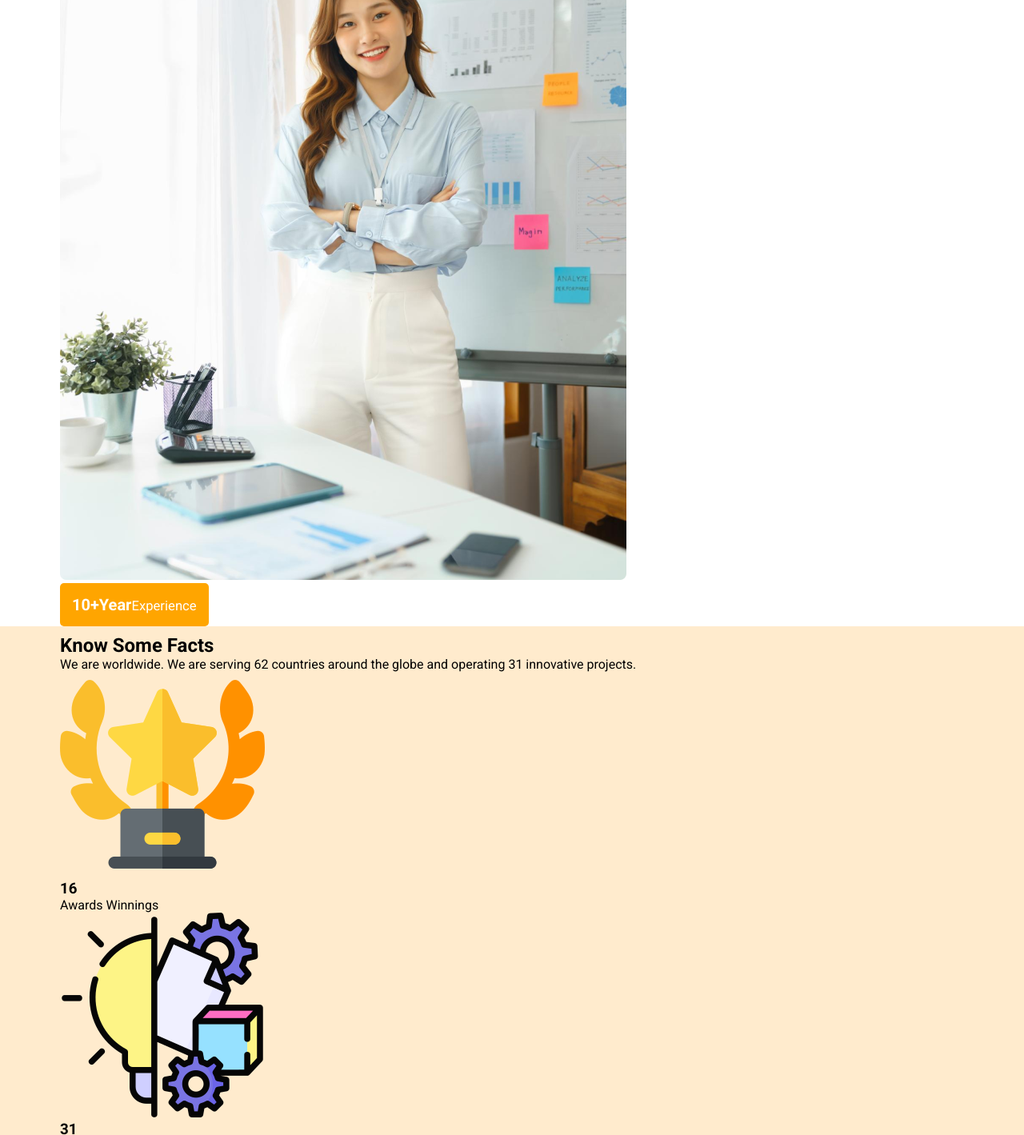
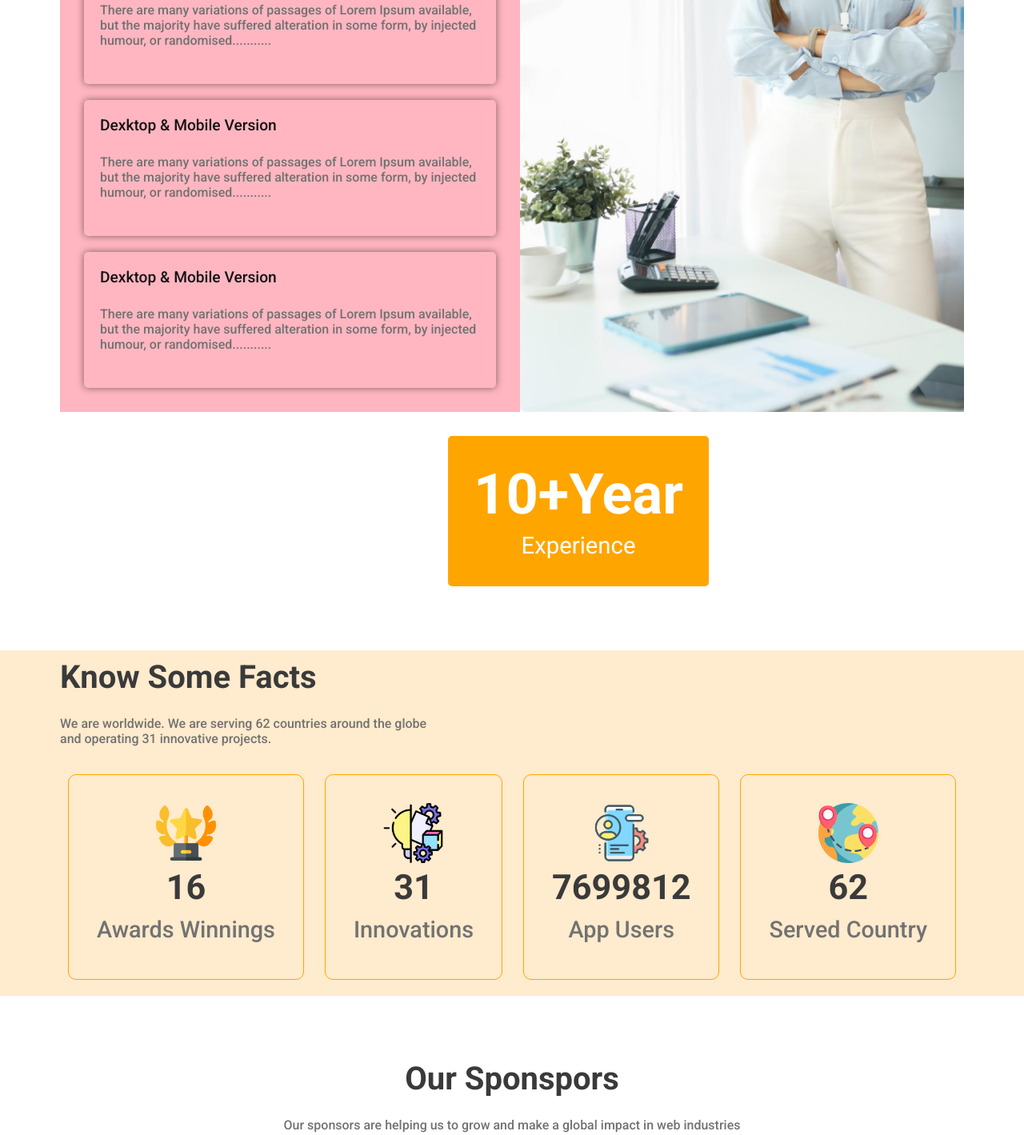
Before and after one commit to mehjabinhasanmoni/g3-architects, a plain HTML site: page index.html in a window 1280 px wide. Shown: the part 2206-3625 px from the top of the page at 80% size. Drawn offline with Linux system fonts and the light colour scheme.

Commit message:
Complete Markup and CSS

```diff
--- a/css/style.css
+++ b/css/style.css
@@ -139,3 +139,169 @@
     color:#727272;
 }
 .quick-message button{}
+
+
+/* Feature you will Love & Enjoy */
+
+.features{
+    margin:50px auto;
+}
+.features-holder{
+    display:flex;
+    margin:30px auto;
+}
+.feature-description{
+    background-color: lightpink;
+    padding: 10px;
+}
+.feature-title{
+
+}
+.feature-title h1{
+    font-size: 2.5em;
+    font-weight: 700;
+    border-left: 5px solid orange;
+    padding:10px;
+}
+.feature-title p{
+    margin:25px auto;
+    font-size: 1em;
+    font-weight: 500;
+    color:#727272;
+}
+
+.feature-list{
+    border-radius: 5px;
+    box-shadow: 0px 0px 10px rgba(0, 0, 0, 0.5);
+    padding: 20px;
+    margin:20px;
+}
+.feature-list h3{
+    color: #131313;
+    font-size: 1.2em;
+    font-weight: 500;
+}
+.feature-list p{
+    margin:25px auto;
+    font-size: 1em;
+    font-weight: 500;
+    color:#727272;
+}
+
+.feature-image{
+
+
+
+}
+.feature-image img{
+    width:100%;
+    height:100%;
+    object-fit: cover;
+    object-position: left;
+}
+
+.btn-primary-strong{
+    font-size: 2em;
+}
+.btn-special {
+    padding: 32px;
+    margin-left: 485px;
+    font-size: 2.2em;
+}
+
+
+/* Some Facts Styles */
+
+.facts-area{
+    margin: 80px auto;
+}
+
+.facts-title{}
+.facts-title h1{
+    font-size:2.5em;
+    font-weight: 700;
+    color: #3A3A3A;
+}
+.facts-title p{
+    margin:25px auto;
+    font-size: 1em;
+    font-weight: 500;
+    color:#727272;
+}
+.facts-box-holder{
+    display: flex;
+    justify-content: space-between;
+    align-items: center;
+}
+.fact-box{
+    border: 1px solid orange;
+    text-align: center;
+    padding: 35px;
+    border-radius: 10px;
+    margin: 10px;
+}
+.fact-image{
+    width: 75px;
+    margin: auto;
+    height: 75px;
+}
+.fact-box img{
+    width:100%;
+}
+.fact-box h3{
+    font-size: 2.7em;
+    font-weight: 700;
+    color: #3A3A3A;
+    margin-top: 5px;
+}
+.fact-box p{
+    margin:10px auto;
+    font-size: 1.8em;
+    font-weight: 500;
+    color:#727272;
+}
+
+/* Sponspors */
+
+.sponsors{
+    margin: 80px auto;
+}
+.sponsors-title{}
+.sponsors-title h1{
+    font-size:2.5em;
+    font-weight: 700;
+    color: #3A3A3A;
+}
+.sponsors-title p{
+    margin:25px auto;
+    font-size: 1em;
+    font-weight: 500;
+    color:#727272;
+}
+.sponsor-box-holder{
+    display:flex;
+    justify-content: space-between;
+    align-items: center;
+    gap:20px;
+    padding: 20px 5px;
+}
+.sponsor-box-holder > div {
+    padding: 10px;
+    margin: 10px;
+}
+.sponsper-box img{
+    -webkit-filter: grayscale(100%); /* Safari 6.0 - 9.0 */
+  filter: grayscale(100%);
+}
+
+
+/* Footer */
+
+footer p{
+    margin:25px auto;
+    font-size: 1em;
+    font-weight: 500;
+    color:#727272;
+    background-color: bisque;
+    padding: 30px;
+}
--- a/index.html
+++ b/index.html
@@ -82,7 +82,7 @@
       <div class="features-holder">
         <div class="feature-description w-50">
           <div class="feature-title">
-            <h1>Features you will love & enjoy</h1>
+            <h1>Features you will <br> love & enjoy</h1>
             <p>
               There are many variations of passages of Lorem Ipsum available,
               but the majority have suffered alteration in some form, by
@@ -91,19 +91,31 @@
           </div>
           <div class="feature-list">
             <h3>Dexktop & Mobile Version</h3>
-            <p>lorem20</p>
+            <p>There are many variations of passages of Lorem Ipsum available,
+              but the majority have suffered alteration in some form, by
+              injected humour, or randomised...........
+            </p>
           </div>
           <div class="feature-list">
             <h3>Dexktop & Mobile Version</h3>
-            <p>lorem20</p>
+            <p>There are many variations of passages of Lorem Ipsum available,
+              but the majority have suffered alteration in some form, by
+              injected humour, or randomised...........
+            </p>
           </div>
           <div class="feature-list">
             <h3>Dexktop & Mobile Version</h3>
-            <p>lorem20</p>
+            <p>There are many variations of passages of Lorem Ipsum available,
+              but the majority have suffered alteration in some form, by
+              injected humour, or randomised...........
+            </p>
           </div>
           <div class="feature-list">
             <h3>Dexktop & Mobile Version</h3>
-            <p>lorem20</p>
+            <p>There are many variations of passages of Lorem Ipsum available,
+              but the majority have suffered alteration in some form, by
+              injected humour, or randomised...........
+            </p>
           </div>
         </div>
         <div class="feature-image w-50">
@@ -111,7 +123,7 @@
         </div>
       </div>
       <button class="btn-primary btn-special">
-        <strong>10+Year</strong><small>Experience</small>
+        <strong class="btn-primary-strong">10+Year</strong><br><small>Experience</small>
       </button>
     </section>
 
@@ -121,27 +133,39 @@
         <div class="facts-title">
           <h1>Know Some Facts</h1>
           <p>
-            We are worldwide. We are serving 62 countries around the globe and operating 31 innovative projects.
+            We are worldwide. We are serving 62 countries around the globe <br> and operating 31 innovative projects.
           </p>
         </div>
         <div class="facts-box-holder">
           <div class="fact-box">
-            <img src="./images/icons/award.png" alt="award" />
+            <div class="fact-image">
+              <img src="./images/icons/award.png" alt="award" />
+            </div>
+
             <h3>16</h3>
             <p>Awards Winnings</p>
           </div>
           <div class="fact-box">
-            <img src="./images/icons/innovation.png" alt="innovation" />
+            <div class="fact-image">
+              <img src="./images/icons/innovation.png" alt="innovation" />
+            </div>
+
             <h3>31</h3>
             <p>Innovations</p>
           </div>
           <div class="fact-box">
-            <img src="./images/icons/app-users.png" alt="app users" />
+            <div class="fact-image">
+              <img src="./images/icons/app-users.png" alt="app users" />
+            </div>
+
             <h3>7699812</h3>
             <p>App Users</p>
           </div>
           <div class="fact-box">
-            <img src="./images/icons/global.png" alt="global offices" />
+            <div class="fact-image">
+              <img src="./images/icons/global.png" alt="global offices" />
+            </div>
+
             <h3>62</h3>
             <p>Served Country</p>
           </div>
```
